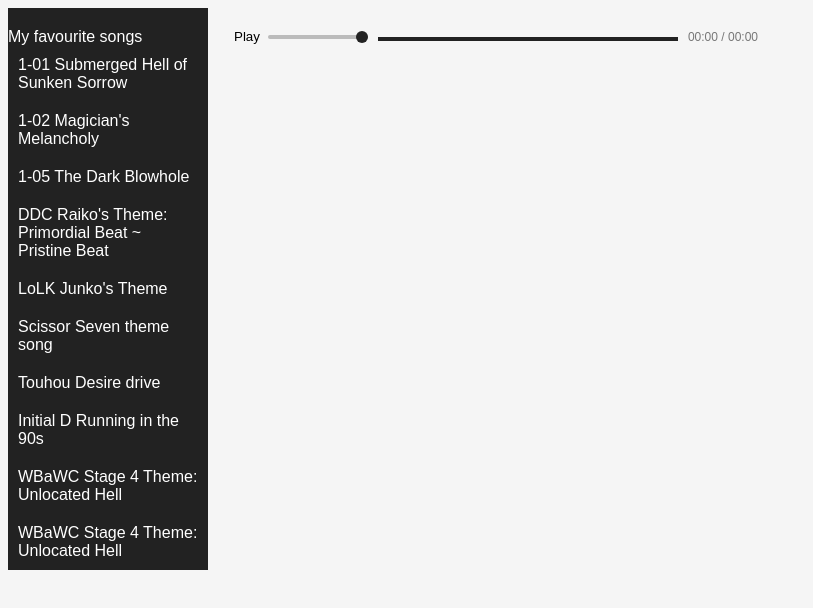
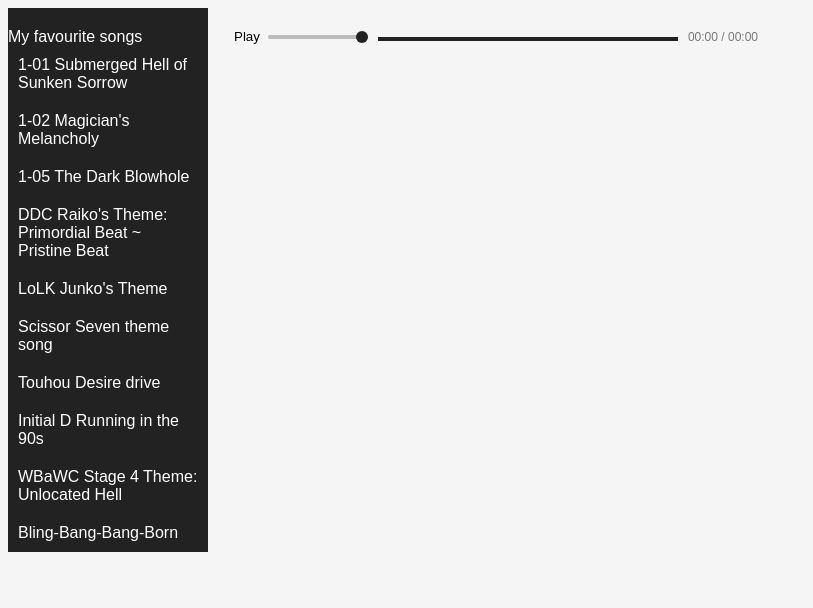
Before and after one commit to donnytramptramples/donnytramptramples.github.io, a plain HTML site: page index.html in a window 1280 px wide. Shown: the whole page, without its empty margins (0-813 px from the left). Drawn offline with Linux system fonts and the light colour scheme.

Commit message:
Update index.html

```diff
--- a/index.html
+++ b/index.html
@@ -16,12 +16,12 @@
         Scissor Seven theme song</a></li>
         <li><a href="#" onclick="playSong('-TD Stage 4 Theme_ Desire Drive-(128kbps).mp4')">
         Touhou Desire drive</a></li>
-      <li><a href="#" onclick="playSong('-TD Stage 4 Theme_ Desire Drive-(128kbps).mp4')">
+      <li><a href="#" onclick="playSong('y2mate.is - Initial D Running in The 90s Lyrics -v-bw4lzQLiI-192k-1691157604.mp3')">
         Initial D Running in the 90s</a></li>
-      <li><a href="#" onclick="playSong('y2mate.is - Initial D Running in The 90s Lyrics -v-bw4lzQLiI-192k-1691157604.mp3')">
+      <li><a href="#" onclick="playSong('WBaWC Stage 4 Theme Unlocated Hell.mp3')">
         WBaWC Stage 4 Theme: Unlocated Hell</a></li>
-      <li><a href="#" onclick="playSong('y2mate.is - Initial D Running in The 90s Lyrics -v-bw4lzQLiI-192k-1691157604.mp3')">
-        WBaWC Stage 4 Theme: Unlocated Hell</a></li
+      <li><a href="#" onclick="playSong('Bling-Bang-Bang-Born.flac')">
+        Bling-Bang-Bang-Born</a></li
 
 
 
```
